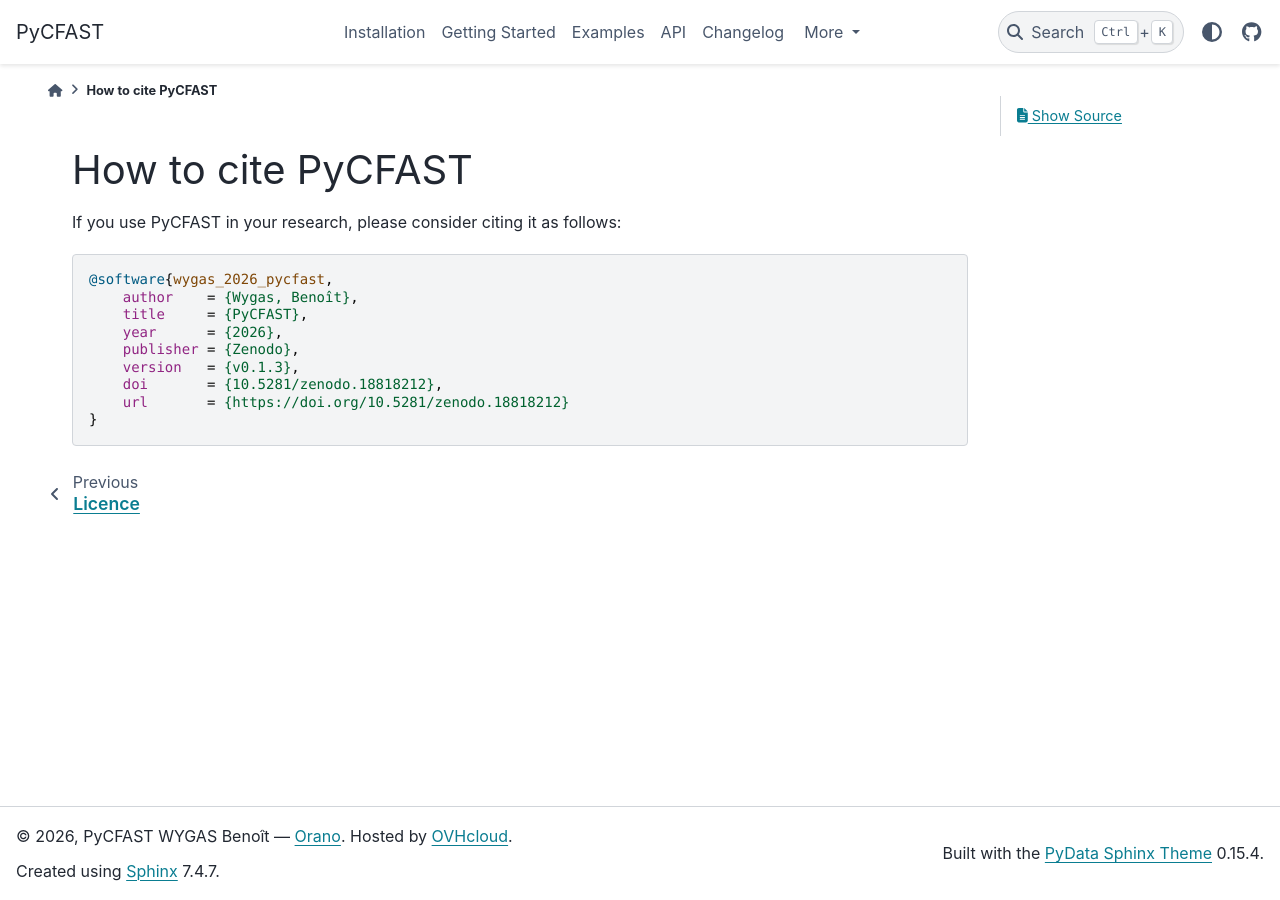
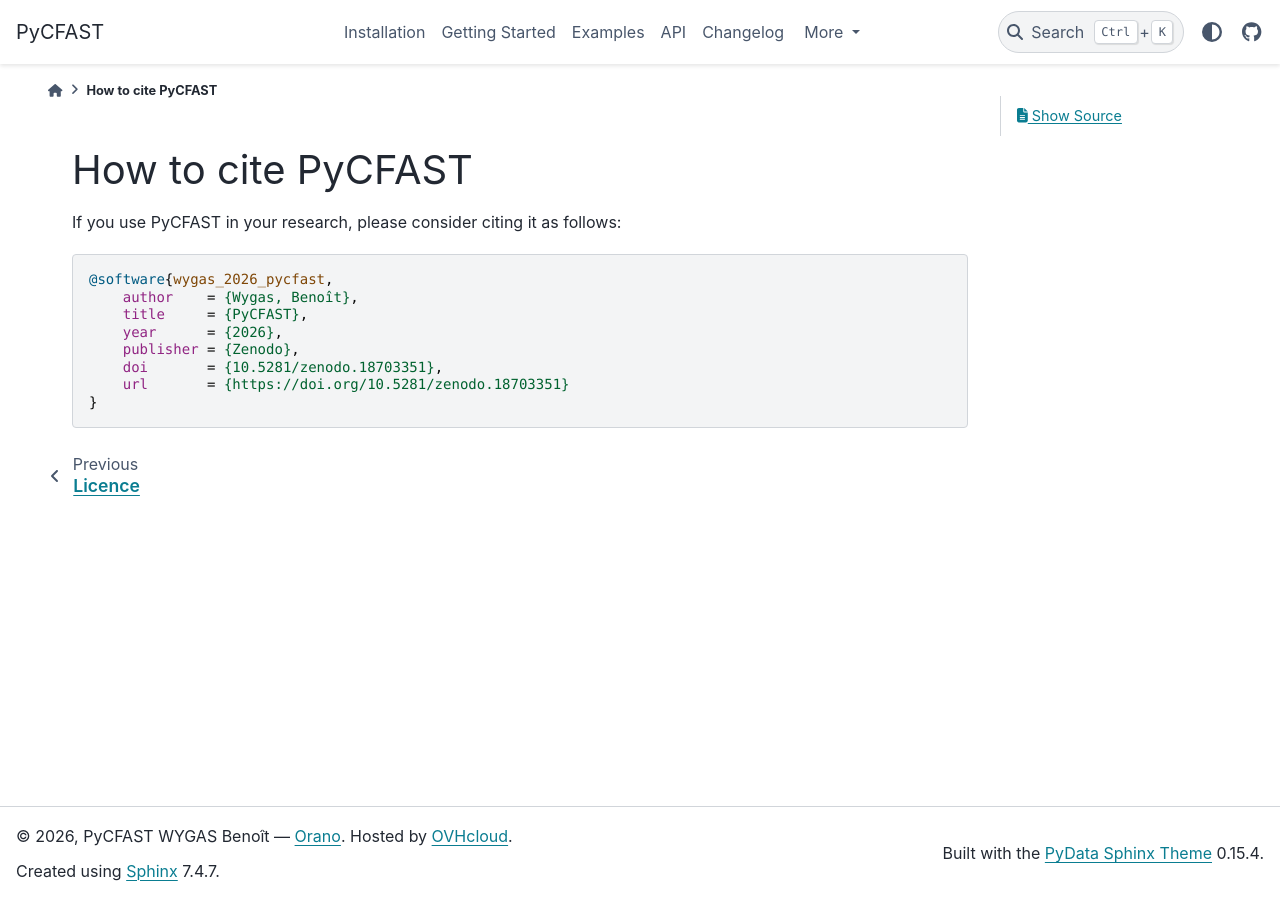
Before and after one commit to bewygs/pycfast, a Sphinx documentation site: the page built from docs/source/citation.rst, in a window 1280 px wide. Built offline with Sphinx 7.4.7 and the PyData theme 0.15.4, drawn with Linux system fonts in a browser that asks for light colours; pages that are not in the unit, such as notebooks, are missing from menus.

Commit message:
DOC: fix DOI in documentation (#90)

```diff
--- a/docs/source/citation.rst
+++ b/docs/source/citation.rst
@@ -10,7 +10,6 @@
        title     = {PyCFAST},
        year      = {2026},
        publisher = {Zenodo},
-       version   = {v0.1.3},
-       doi       = {10.5281/zenodo.18818212},
-       url       = {https://doi.org/10.5281/zenodo.18818212}
+       doi       = {10.5281/zenodo.18703351},
+       url       = {https://doi.org/10.5281/zenodo.18703351}
    }
```
Also changed, not shown: README.md (+2 -3 lines).
